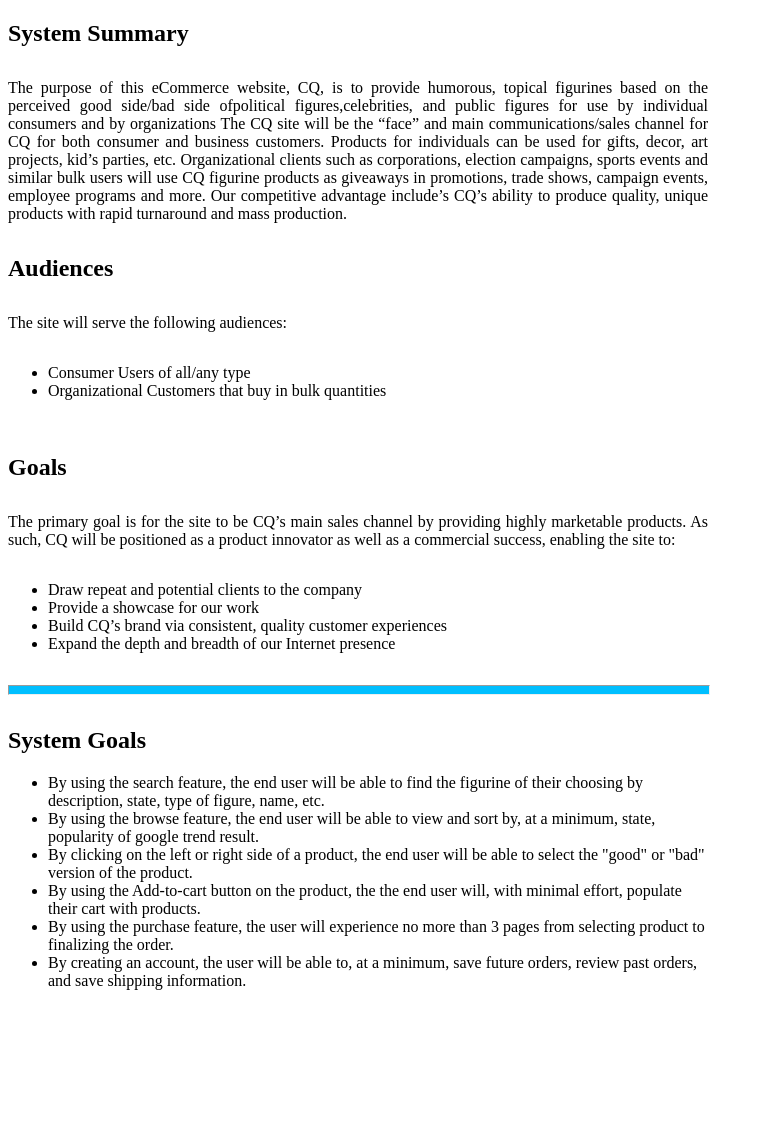
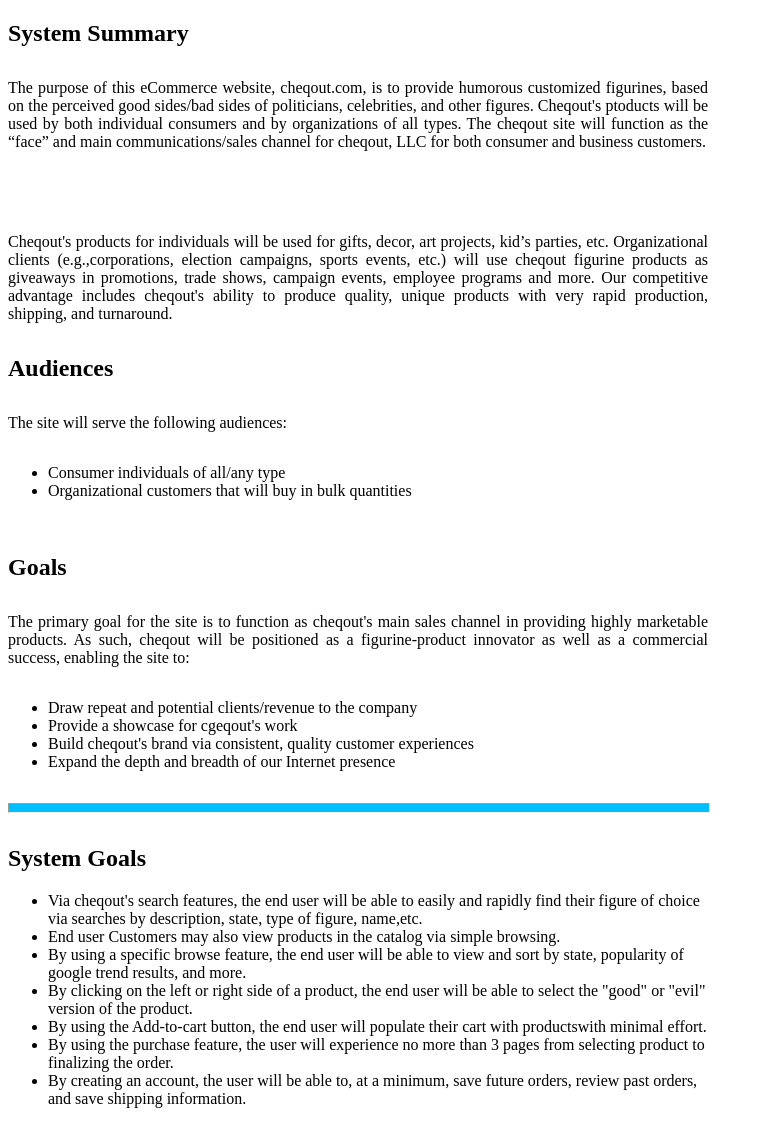
Before and after one commit to jameswlhill/cheqout, a PHP site: page /specification/summarygoals.php in a window 1280 px wide. Shown: the part 83-1207 px from the top of the page, without its empty margins (0-765 px from the left). Before the commit the page ends 1073 px from the top, so only its background shows below. Run offline with PHP 8.4, Linux system fonts and the light colour scheme.

Commit message:
Revised Summary for Grammar https://app.asana.com/0/32737638783261/32737638783270

```diff
--- a/specification/summarygoals.php
+++ b/specification/summarygoals.php
@@ -16,42 +16,45 @@
 	<body>
 		<section>
 			<h1>System Summary</h1>
-			<p> The purpose of this eCommerce website, CQ, is to provide humorous, topical figurines based on the perceived
-				good side/bad side ofpolitical figures,celebrities, and public figures for use by individual consumers and by
-				organizations The CQ site will be the “face” and main communications/sales channel for CQ for both consumer and
-				business customers. Products for individuals can be used for gifts, decor, art projects, kid’s parties, etc.
-				Organizational clients such as corporations, election campaigns, sports events and similar bulk users will use
-				CQ figurine products as giveaways in promotions, trade shows, campaign events, employee programs and more. Our
-				competitive advantage include’s CQ’s ability to produce quality, unique products with rapid turnaround and mass
-				production.</p>
+			<p> The purpose of this eCommerce website, cheqout.com, is to provide humorous customized figurines,
+				based on the perceived good sides/bad sides of politicians, celebrities, and other figures.  Cheqout's ptoducts
+				will be used by both individual consumers and  by organizations of all types. The cheqout site will function
+				as the “face” and main communications/sales channel for cheqout, LLC for both consumer and
+				business customers. </p>
+			<br>
+			<P>Cheqout's products for individuals will be used for gifts, decor, art projects, kid’s parties, etc.
+				Organizational clients (e.g.,corporations, election campaigns, sports events, etc.) will use cheqout
+				figurine products as giveaways in promotions, trade shows, campaign events, employee programs and more. Our
+				competitive advantage includes cheqout's ability to produce quality, unique products with very rapid
+				production, shipping, and turnaround.</p>
 			<h2>Audiences</h2>
 			<p>The site will serve the following audiences:</p>
 			<ul>
-				<li>Consumer Users of all/any type</li>
-				<li>Organizational Customers that buy in bulk quantities</li>
+				<li>Consumer individuals of all/any type</li>
+				<li>Organizational customers that will buy in bulk quantities</li>
 			</ul>
 			<br />
 			<h2>Goals</h2>
-			<p>The primary goal is for the site to be CQ’s main sales channel by providing highly marketable products.
-				As such, CQ will be positioned as a product innovator as well as a commercial success, enabling the site to:</p>
+			<p>The primary goal for the site is to function as cheqout's main sales channel in providing highly marketable
+				products. As such, cheqout will be positioned as a figurine-product innovator as well as a commercial
+				success, enabling the site to:</p>
 			<ul>
-				<li>Draw repeat and potential clients to the company</li>
-				<li>Provide a showcase for our work</li>
-				<li>Build CQ’s brand via consistent, quality customer experiences</li>
+				<li>Draw repeat and potential clients/revenue to the company</li>
+				<li>Provide a showcase for cgeqout's work</li>
+				<li>Build cheqout's brand via consistent, quality customer experiences</li>
 				<li>Expand the depth and breadth of our Internet presence</li>
 			</ul>
 			<hr />
 			<h1>System Goals</h1>
 			<ul>
-				<li>By using the search feature, the end user will be able to find the
-				figurine of their choosing by description, state, type of figure, name,
-				etc.</li>
-				<li>By using the browse feature, the end user will be able to view and sort
-				by, at a minimum, state, popularity of google trend result.</li>
+				<li>Via cheqout's search features, the end user will be able to easily and rapidly find their
+				figure of choice via searches by description, state, type of figure, name,etc.</li>
+				<li>End user Customers may also view products in the catalog via simple browsing.</li>
+				<li>By using a specific browse feature, the end user will be able to view and sort
+				by state, popularity of google trend results, and more.</li>
 				<li>By clicking on the left or right side of a product, the end user will
-				be able to select the "good" or "bad" version of the product.</li>
-				<li>By using the Add-to-cart button on the product, the the end user will,
-				with minimal effort, populate their cart with products.</li>
+				be able to select the "good" or "evil" version of the product.</li>
+				<li>By using the Add-to-cart button, the end user will populate their cart with productswith minimal effort.</li>
 				<li>By using the purchase feature, the user will experience no more than
 				3 pages from selecting product to finalizing the order.</li>
 				<li>By creating an account, the user will be able to, at a minimum,
```
